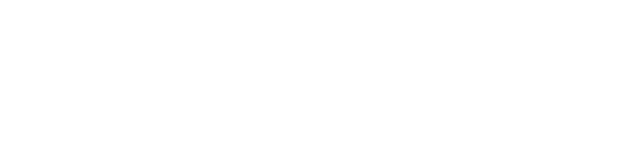
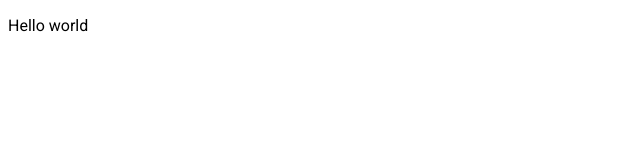
Before and after one commit to js-tasks-ru/htmlcss-20230530_dmitriy-supov, a website: page index.html in a window 1280 px wide. Shown: the full height of the page, 0-640 px from the left. Drawn offline with Linux system fonts and the light colour scheme.

Commit message:
hello world

```diff
--- a/index.html
+++ b/index.html
@@ -1,10 +1,10 @@
 <!DOCTYPE html>
-<!-- Главная страница -->
+<!-- Dmitriy Supov -->
 <html lang="ru">
     <head>
         <link rel="stylesheet" href="./assets/css/main.css">
     </head>
     <body>
-
+        <p>Hello world</p>
     </body>
 </html>
```
